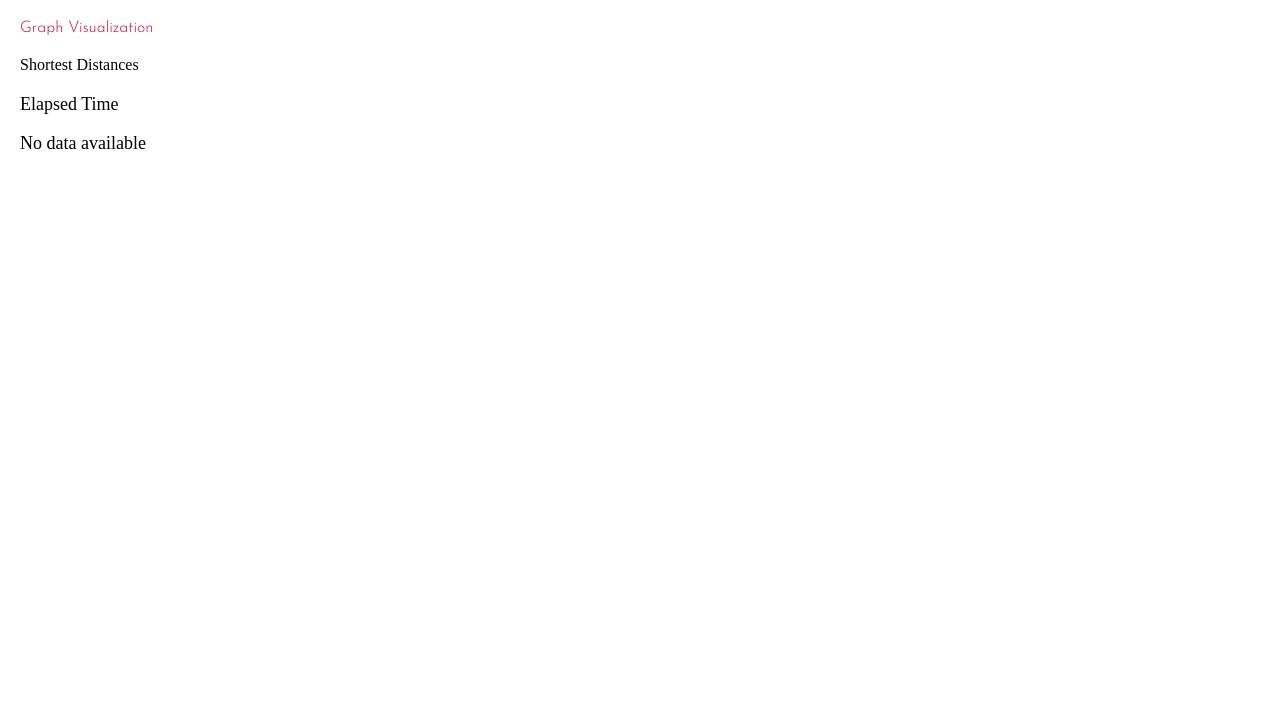
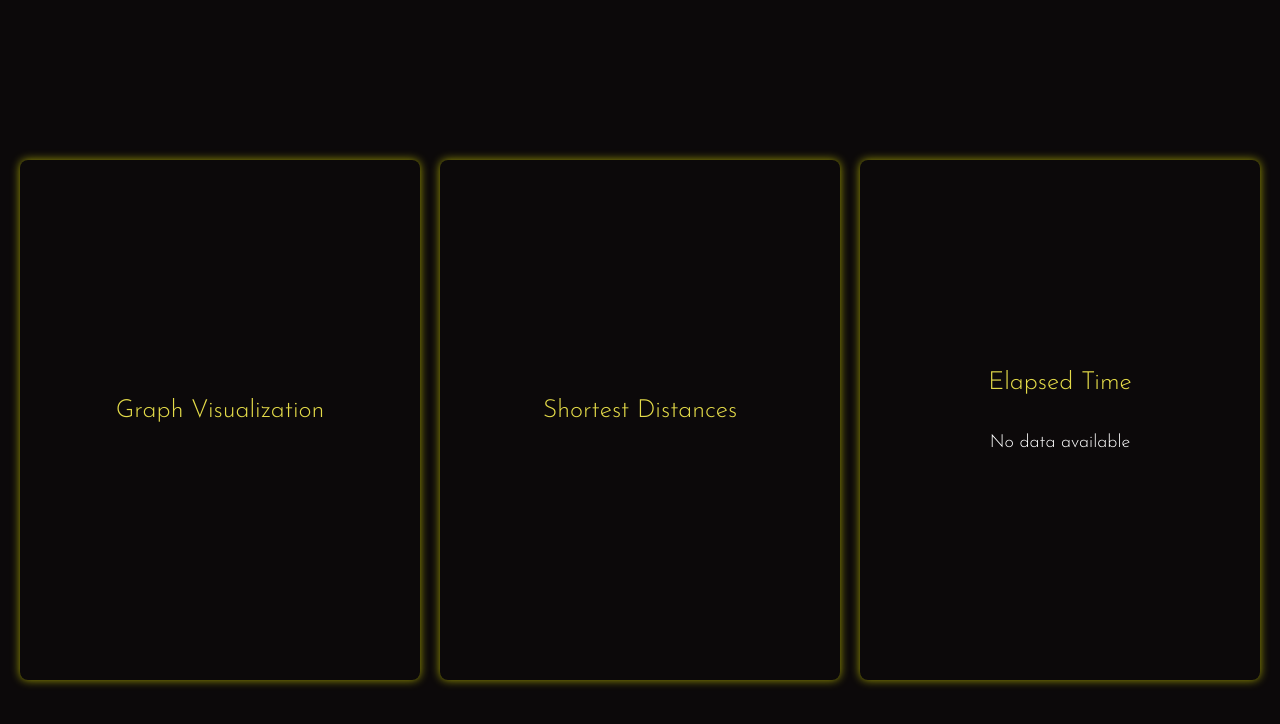
Before and after one commit to fromjyce/CPPPrograms, a React (Create React App) app in the folder HighPerformanceComputing/CIA-I/frontend/: page /results in a window 1280 px wide. Shown: the top 724 px of the page. Built offline with nearby package versions, Linux system fonts and the light colour scheme.

Commit message:
added result

```diff
--- a/HighPerformanceComputing/CIA-I/frontend/src/styles/Results.css
+++ b/HighPerformanceComputing/CIA-I/frontend/src/styles/Results.css
@@ -1,19 +1,69 @@
+html, body {
+    height: 100%;
+    margin: 0;
+
+}
+
 .result-page {
+    display: flex;
+    justify-content: space-between;
+    align-items: center;
+    gap: 20px;
+    min-height: 100vh;
     padding: 20px;
+    background-color: #0C090A;
+}
+
+.image-container, .distances-container, .time-container {
+    flex: 1;
+    min-width: 0;
+    box-shadow: 0 0 10px rgba(255, 255, 0, 0.6);
+    padding: 10px;
+    border-radius: 8px;
+    width: 400px;
+    height: 500px;
+    overflow: auto;
+    display: flex;
+    flex-direction: column;
+    align-items: center;
+    justify-content: center;
+}
+
+.image-title, .distances-title, .time-title{
+    color: #E4DB49;
+    font-size: 25px;
+    font-family: "Josefin Sans", sans-serif;
+    font-optical-sizing: auto;
+    font-weight: 350;
+    font-style: normal;
+    margin-bottom: 20px;
 }
 
 .image-container img {
     max-width: 100%;
-    height: auto;
+    max-height: calc(100% - 40px);
+    object-fit: contain;
 }
 
 .distances-container {
-    margin-top: 20px;
+    display: flex;
+    flex-direction: column;
+    justify-content: center;
+    width: 100%;
+}
+
+.vertex-name, .distance-name {
+    color: #C60C30;
 }
 
 .distances-container table {
     width: 100%;
     border-collapse: collapse;
+    font-family: "Josefin Sans", sans-serif;
+    font-optical-sizing: auto;
+    font-weight: 350;
+    font-style: normal;
+    color: white;
 }
 
 .distances-container th, .distances-container td {
@@ -23,6 +73,15 @@
 }
 
 .time-container {
-    margin-top: 20px;
+    display: flex;
+    flex-direction: column;
+    justify-content: center;
     font-size: 18px;
+    width: 100%;
+    text-align: center;
+    color: white;
+    font-family: "Josefin Sans", sans-serif;
+    font-optical-sizing: auto;
+    font-weight: 350;
+    font-style: normal;
 }
```
